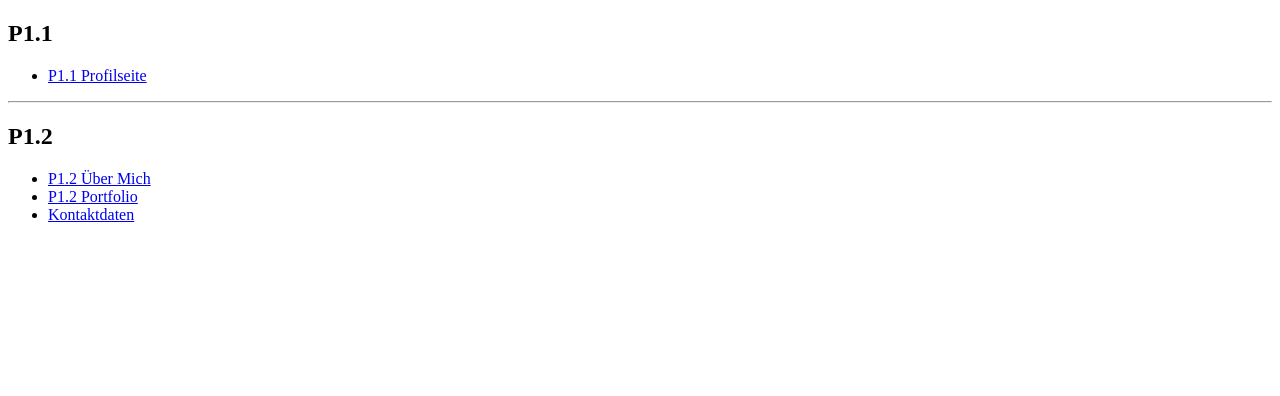
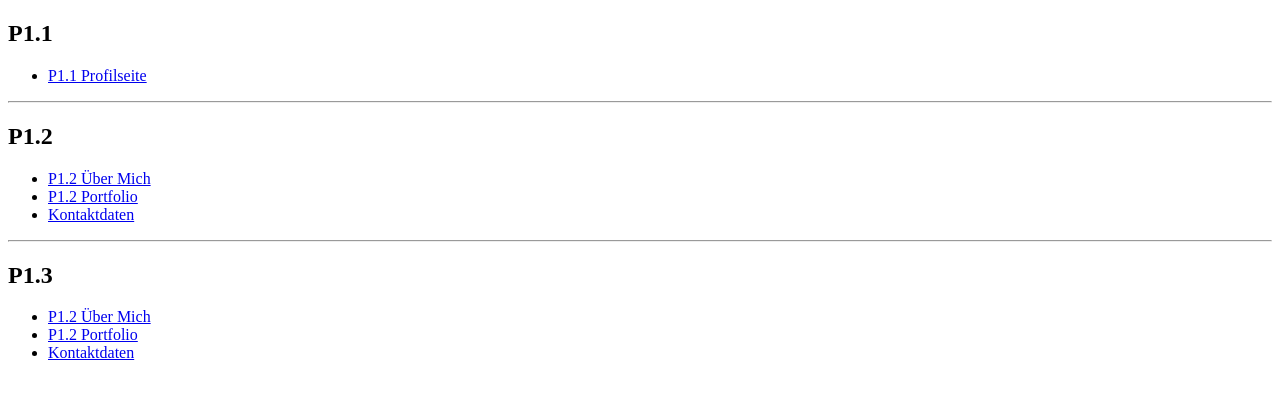
Before and after one commit to SpeziFisch-DE/GIS, a plain HTML site: page index.html in a window 1280 px wide. Drawn offline with Linux system fonts and the light colour scheme.

Commit message:
mainpage nav

```diff
--- a/index.html
+++ b/index.html
@@ -18,6 +18,13 @@
                     <li><a href="P1.2/portfolio.html">P1.2 Portfolio</a></li>
                     <li><a href="P1.2/contact.html">Kontaktdaten</a></li>
                 </ul>
+                <hr>
+                <h1>P1.3</h1>
+                <ul>
+                    <li><a href="P1.3/index.html">P1.2 Über Mich</a></li>
+                    <li><a href="P1.3/portfolio.html">P1.2 Portfolio</a></li>
+                    <li><a href="P1.3/contact.html">Kontaktdaten</a></li>
+                </ul>
             </nav>
         </header>
         <main>
```
Also changed, not shown: P1.3/index.html (+1 -1 lines).
